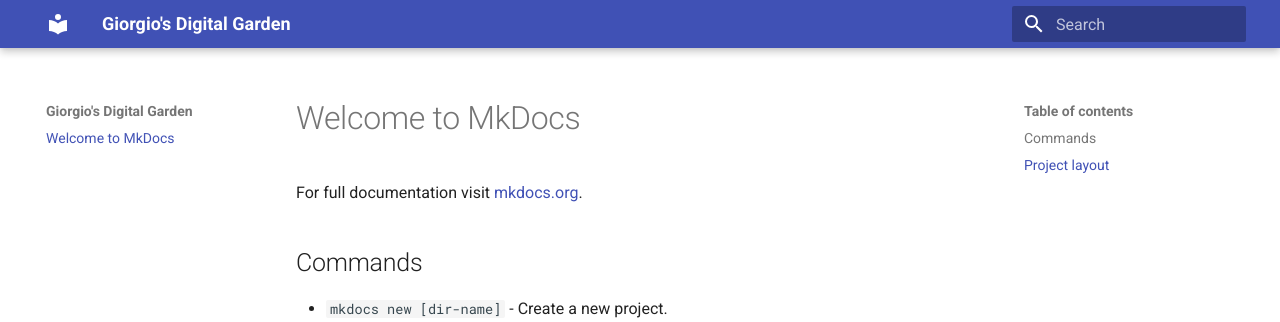
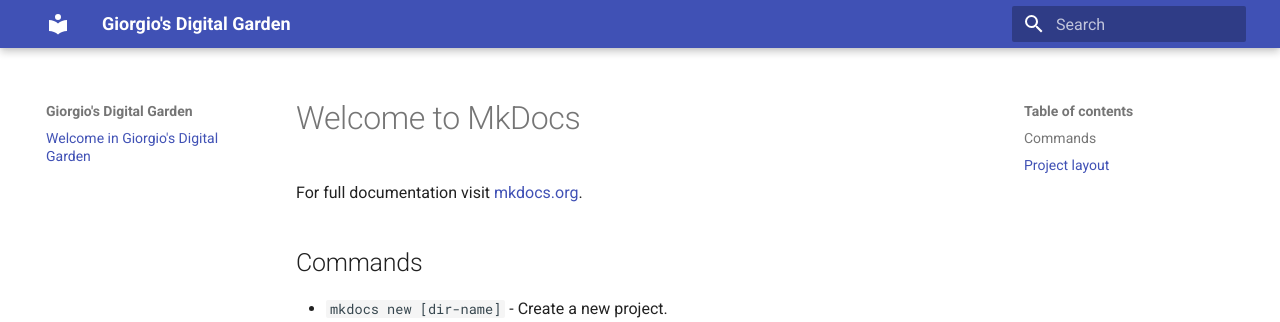
Before and after one commit to aramilialon/digitalgarden, an MkDocs documentation site: the page built from docs/index.md, in a window 1280 px wide. Shown: the top 322 px of the page. Built offline with MkDocs 1.6.1 and Material for MkDocs 9.7.7, drawn with Linux system fonts in a browser that asks for light colours.

Commit message:
adding title to the main page

```diff
--- a/docs/index.md
+++ b/docs/index.md
@@ -1,3 +1,7 @@
+---
+title: Welcome in Giorgio's Digital Garden
+---
+
 # Welcome to MkDocs
 
 For full documentation visit [mkdocs.org](https://www.mkdocs.org).
```
